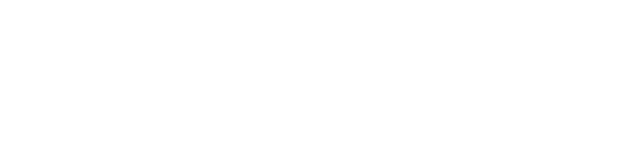
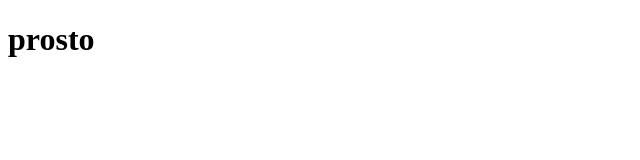
Before and after one commit to SeriousBomb/mySiteSB, a plain HTML site: page index.html in a window 1280 px wide. Shown: the whole page, without its empty margins (0-640 px from the left). Drawn offline with Linux system fonts and the light colour scheme.

Commit message:
add title

```diff
--- a/index.html
+++ b/index.html
@@ -6,6 +6,6 @@
     <title>Document</title>
 </head>
 <body>
-
+    <h1>prosto</h1>
 </body>
 </html>
```
